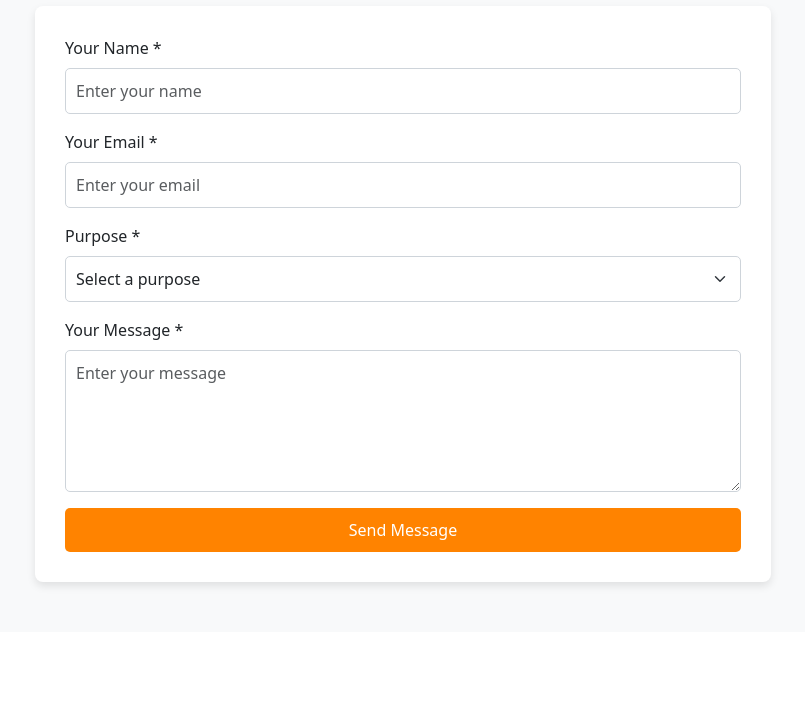
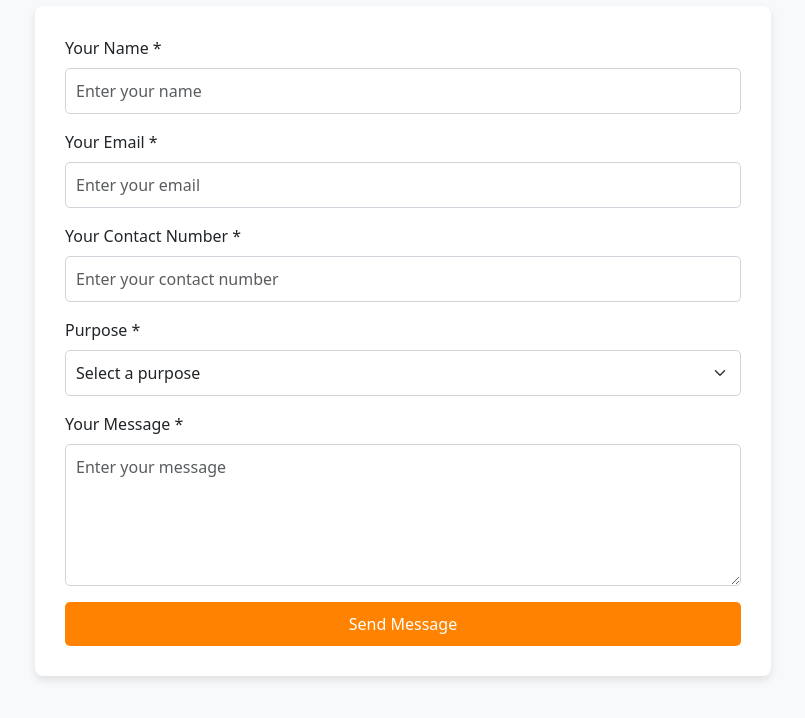
Before and after one commit to HarshiniMathivanan249/portfolio_dev, a plain HTML site: page popup_contactform.html in a window 1280 px wide. Shown: the part 112-830 px from the top of the page, without its empty margins (237-1042 px from the left). Before the commit the page ends 800 px from the top, so only its background shows below. Drawn offline with nearby package versions, Linux system fonts and the light colour scheme.

Commit message:
Update popup_contactform.html

```diff
--- a/popup_contactform.html
+++ b/popup_contactform.html
@@ -25,6 +25,11 @@
                         <div class="mb-3">
                             <label for="email" class="form-label" style="font-weight: 500;">Your Email *</label>
                             <input type="email" name="email" id="email" class="form-control" placeholder="Enter your email" required style="border-radius: 5px; padding: 10px; border: 1px solid #ced4da;">
+                        </div>
+                        <!-- Contact Number Field -->
+                        <div class="mb-3">
+                            <label for="phone" class="form-label" style="font-weight: 500;">Your Contact Number *</label>
+                            <input type="tel" name="phone" id="phone" class="form-control" placeholder="Enter your contact number" required style="border-radius: 5px; padding: 10px; border: 1px solid #ced4da;">
                         </div>
                         <!-- Purpose Field -->
                         <div class="mb-3">
```
